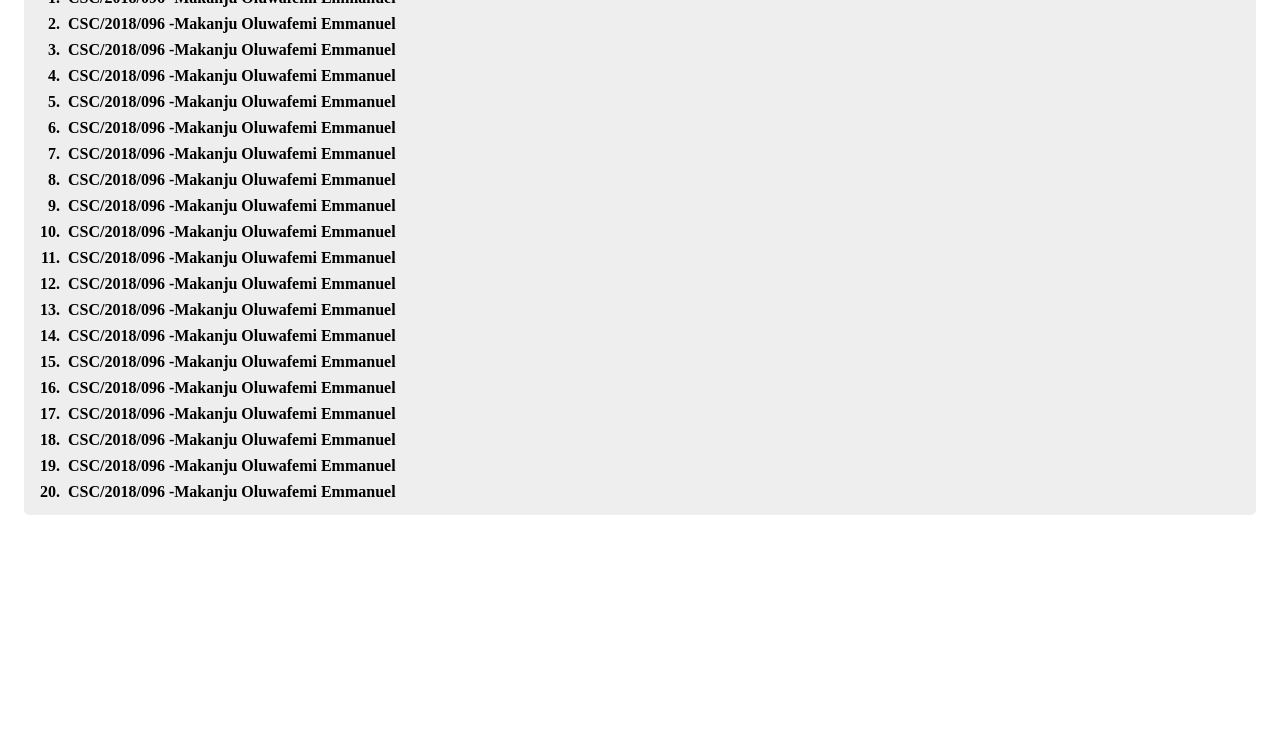
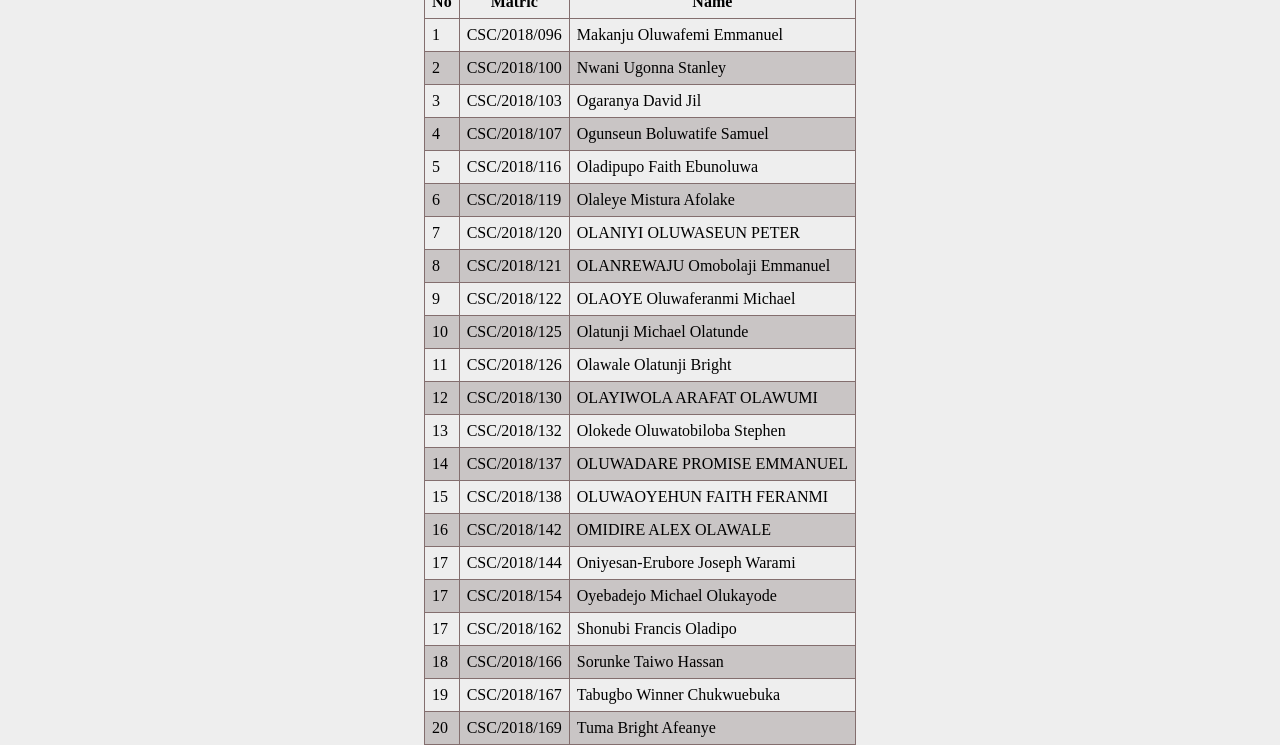
Before and after one commit to dev-makanju/group-three, a plain HTML site: page index.html in a window 1280 px wide. Shown: the part 62-807 px from the top of the page. Drawn offline with Linux system fonts and the light colour scheme.

Commit message:
another table commit

```diff
--- a/index.html
+++ b/index.html
@@ -5,54 +5,139 @@
     <meta http-equiv="X-UA-Compatible" content="IE=edge">
     <meta name="viewport" content="width=device-width, initial-scale=1.0">
     <title>Group three</title>
+    <link rel="stylesheet" href="style.css">
 </head>
 <body>
-     <ul>
-        <h1>group 3</h1>
-         <li>CSC/2018/096 -Makanju Oluwafemi Emmanuel</li>
-         <li>CSC/2018/096 -Makanju Oluwafemi Emmanuel</li>
-         <li>CSC/2018/096 -Makanju Oluwafemi Emmanuel</li>
-         <li>CSC/2018/096 -Makanju Oluwafemi Emmanuel</li>
-         <li>CSC/2018/096 -Makanju Oluwafemi Emmanuel</li>
-         <li>CSC/2018/096 -Makanju Oluwafemi Emmanuel</li>
-         <li>CSC/2018/096 -Makanju Oluwafemi Emmanuel</li>
-         <li>CSC/2018/096 -Makanju Oluwafemi Emmanuel</li>
-         <li>CSC/2018/096 -Makanju Oluwafemi Emmanuel</li>
-         <li>CSC/2018/096 -Makanju Oluwafemi Emmanuel</li>
-         <li>CSC/2018/096 -Makanju Oluwafemi Emmanuel</li>
-         <li>CSC/2018/096 -Makanju Oluwafemi Emmanuel</li>
-         <li>CSC/2018/096 -Makanju Oluwafemi Emmanuel</li>
-         <li>CSC/2018/096 -Makanju Oluwafemi Emmanuel</li>
-         <li>CSC/2018/096 -Makanju Oluwafemi Emmanuel</li>
-         <li>CSC/2018/096 -Makanju Oluwafemi Emmanuel</li>
-         <li>CSC/2018/096 -Makanju Oluwafemi Emmanuel</li>
-         <li>CSC/2018/096 -Makanju Oluwafemi Emmanuel</li>
-         <li>CSC/2018/096 -Makanju Oluwafemi Emmanuel</li>
-         <li>CSC/2018/096 -Makanju Oluwafemi Emmanuel</li>
-     </ul>
+    <div class="container">
+        <h1 style="text-align: center; padding: 5px;">Group three</h1>
+        <table>
+             <thead>
+                  <th>No</th>
+                  <th>Matric</th>
+                  <th>Name</th>
+             </thead>
+             <tbody>
+                 <tr>
+                     <td>1</td>
+                     <td>CSC/2018/096</td>
+                     <td>Makanju Oluwafemi Emmanuel</td>
+                 </tr>
+                 <tr>
+                     <td>2</td>
+                     <td>CSC/2018/100</td>
+                     <td>Nwani Ugonna Stanley</td>
+                  </tr>
+                  <tr>
+                      <td>3</td>
+                      <td>CSC/2018/103</td>
+                      <td>Ogaranya David Jil</td>
+                  </tr>
+                  <tr>
+                      <td>4</td>
+                      <td>CSC/2018/107</td>
+                      <td>Ogunseun Boluwatife Samuel</td>
+                  </tr>
+                  <tr>
+                       <td>5</td>
+                       <td>CSC/2018/116</td>
+                       <td>Oladipupo Faith Ebunoluwa</td>
+                   </tr>
+                   <tr>
+                       <td>6</td>
+                       <td>CSC/2018/119</td>
+                       <td>Olaleye Mistura Afolake</td>
+                   </tr>
+                   <tr>
+                       <td>7</td>
+                       <td>CSC/2018/120</td>
+                       <td>OLANIYI OLUWASEUN PETER
+                    </td>
+                   </tr>
+                   <tr>
+                       <td>8</td>
+                       <td>CSC/2018/121</td>
+                       <td>OLANREWAJU Omobolaji Emmanuel</td>
+                   </tr>
+                   <tr>
+                       <td>9</td>
+                       <td>CSC/2018/122</td>
+                       <td> OLAOYE Oluwaferanmi Michael</td>
+                   </tr>
+                   <tr>
+                       <td>10</td>
+                       <td>CSC/2018/125 </td>
+                       <td>Olatunji Michael Olatunde
+                    </td>
+                   </tr>
+                   <tr>
+                       <td>11</td>
+                       <td>CSC/2018/126</td>
+                       <td>Olawale Olatunji Bright
+                    </td>
+                   </tr>
+                   <tr>
+                       <td>12</td>
+                       <td>CSC/2018/130 </td>
+                       <td>OLAYIWOLA ARAFAT OLAWUMI
+                    </td>
+                   </tr>
+                   <tr>
+                       <td>13</td>
+                       <td>CSC/2018/132 </td>
+                       <td>Olokede Oluwatobiloba Stephen
+                    </td>
+                   </tr>
+                   <tr>
+                       <td>14</td>
+                       <td>CSC/2018/137</td>
+                       <td>OLUWADARE PROMISE EMMANUEL
+                    </td>
+                   </tr>
+                   <tr>
+                       <td>15</td>
+                       <td>CSC/2018/138</td>
+                       <td>OLUWAOYEHUN FAITH FERANMI</td>
+                   </tr>
+                   <tr>
+                       <td>16</td>
+                       <td>CSC/2018/142</td>
+                       <td>OMIDIRE ALEX OLAWALE
+                    </td>
+                   </tr>
+                   <tr>
+                       <td>17</td>
+                       <td>CSC/2018/144</td>
+                       <td>Oniyesan-Erubore Joseph Warami</td>
+                   </tr>
+                   <tr>
+                    <td>17</td>
+                    <td>CSC/2018/154</td>
+                    <td>Oyebadejo Michael Olukayode
+                    </td>
+                </tr>
+                <tr>
+                    <td>17</td>
+                    <td>CSC/2018/162</td>
+                    <td>Shonubi Francis Oladipo
+                    </td>
+                </tr>
+                   <tr>
+                       <td>18</td>
+                       <td>CSC/2018/166</td>
+                       <td>Sorunke Taiwo Hassan</td>
+                   </tr>
+                   <tr>
+                       <td>19</td>
+                       <td>CSC/2018/167</td>
+                       <td>Tabugbo Winner Chukwuebuka</td>
+                   </tr>
+                   <tr>
+                       <td>20</td>
+                       <td>CSC/2018/169</td>
+                       <td>Tuma Bright Afeanye</td>
+                   </tr>
+             </tbody>
+        </table>
+    </div>
 </body>
 </html>
-<style>
-    *{
-        margin: 0;
-        padding: 0;
-    }
-
-    ul{
-        background: #eee;
-        padding: 10px 40px;
-        width: 90% ;
-        margin: 0px auto ;
-        border-radius: 5px;
-    }
-
-    li{
-        list-style-type: mone;
-        font-weight: 600;
-        padding: 4px;
-    }
-
-    @media (max-width: 600px) {
-
-    }
-</style>
--- /dev/null
+++ b/style.css
@@ -0,0 +1,33 @@
+*{
+    margin: 0;
+    padding: 0;
+}
+
+body{
+    background: #eee;
+    display: flex;
+}
+
+.container{
+    margin: 0px auto;
+}
+
+table{
+    border: 1px solid rgb(133, 127, 127);
+    border-radius: 10px ;
+    border-collapse: collapse;
+}
+
+th{
+    padding: 7px;
+    border: 1px solid rgb(131, 110, 110);
+}
+
+td{
+    padding: 7px;
+    border: 1px solid rgb(131, 110, 110);
+}
+
+tr:nth-child(even){
+    background: rgba(199, 194, 194, 0.933);
+}
```
